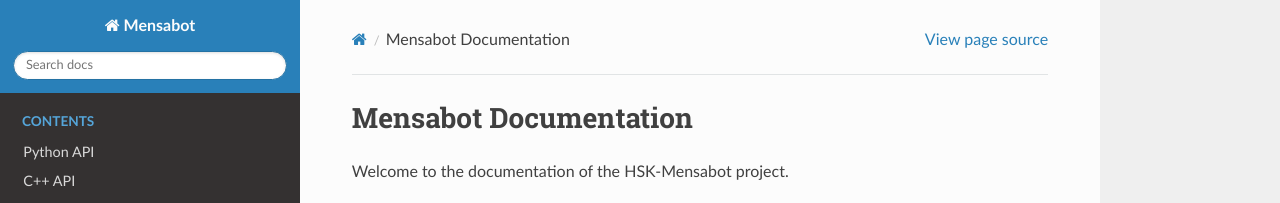
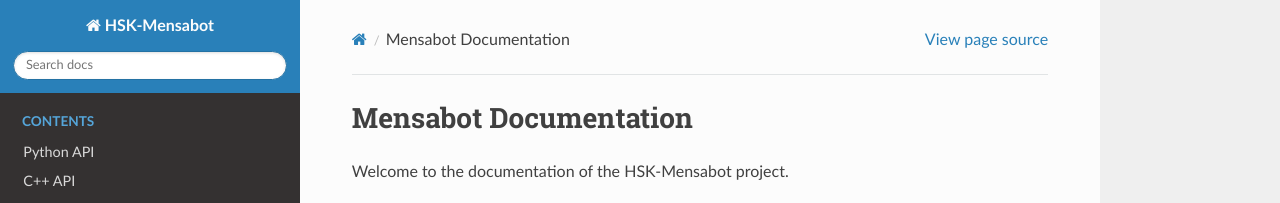
Before and after one commit to FabCode288/HSK-Mensabot, a Sphinx documentation site: the page built from docs/source/index.rst, in a window 1280 px wide. Shown: the top 203 px of the page. Built offline with Sphinx 7.4.7 and the Read the Docs theme 3.1.0, drawn with Linux system fonts in a browser that asks for light colours.

```diff
--- a/docs/source/conf.py
+++ b/docs/source/conf.py
@@ -14,7 +14,7 @@
     os.path.abspath("../../src")
 )
 
-project = 'Mensabot'
+project = 'HSK-Mensabot'
 copyright = '2026, Fabian K'
 author = 'Fabian K'
 release = '1.0'
```
Also changed, not shown: 1 other file.
